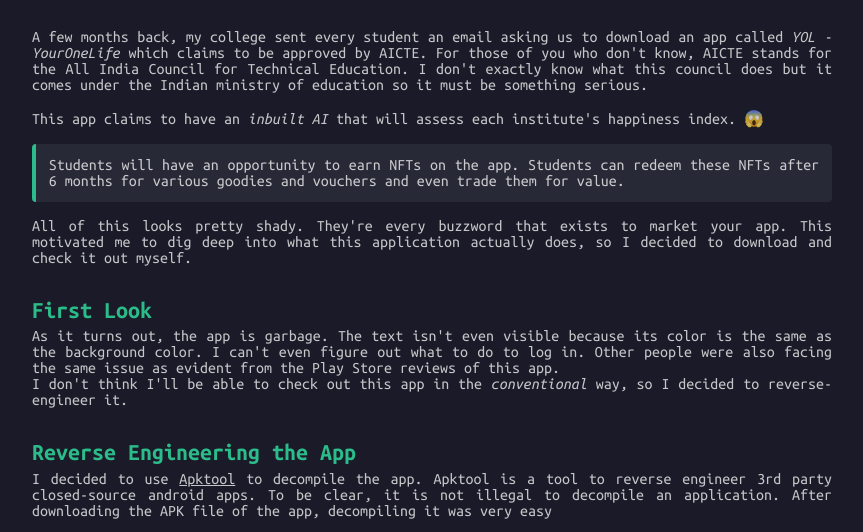
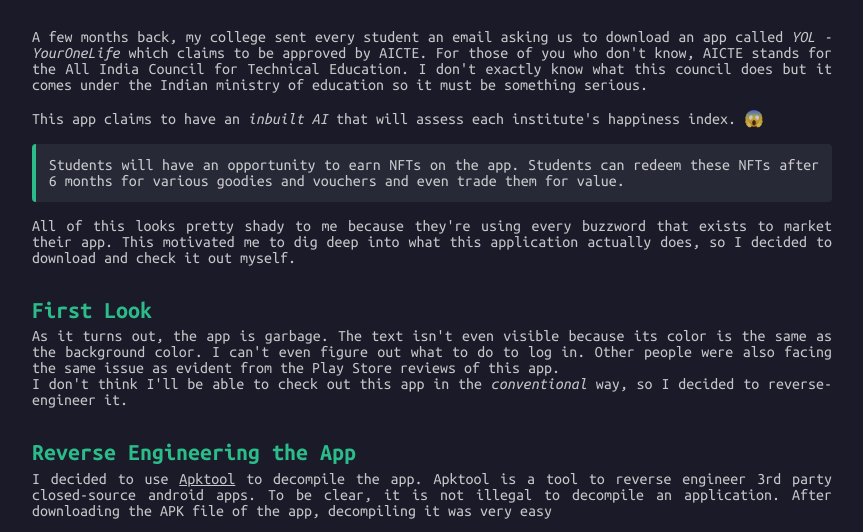
Before and after one commit to ujjujjuj/blog, a plain HTML site: page hacking-aictes-happiness-app.html in a window 1280 px wide. Shown: the part 189-721 px from the top of the page, without its empty margins (208-1071 px from the left). Drawn offline with nearby package versions, Linux system fonts and the light colour scheme; a script that the page names is missing.

Commit message:
Deploying to gh-pages from @ ujjujjuj/blog@72e33af33dfd492d8514447f8207b9d18866d526 🚀

```diff
--- a/hacking-aictes-happiness-app.html
+++ b/hacking-aictes-happiness-app.html
@@ -57,7 +57,7 @@
 <blockquote>
 <p>Students will have an opportunity to earn NFTs on the app. Students can redeem these NFTs after 6 months for various goodies and vouchers and even trade them for value.</p>
 </blockquote>
-<p>All of this looks pretty shady. They&#39;re every buzzword that exists to market your app. This motivated me to dig deep into what this application actually does, so I decided to download and check it out myself.</p>
+<p>All of this looks pretty shady to me because they&#39;re using every buzzword that exists to market their app. This motivated me to dig deep into what this application actually does, so I decided to download and check it out myself.</p>
 <h2 id="first-look">First Look</h2>
 <p>As it turns out, the app is garbage. The text isn&#39;t even visible because its color is the same as the background color. I can&#39;t even figure out what to do to log in. Other people were also facing the same issue as evident from the Play Store reviews of this app.</p>
 <p>I don&#39;t think I&#39;ll be able to check out this app in the <em>conventional</em> way, so I decided to reverse-engineer it.</p>
--- a/style.css
+++ b/style.css
@@ -51,7 +51,6 @@
 }
 
 pre {
-  /* background-color: var(--bg-bright); */
   margin: 1rem 0;
 }
 .language-plaintext td:first-child {
```
